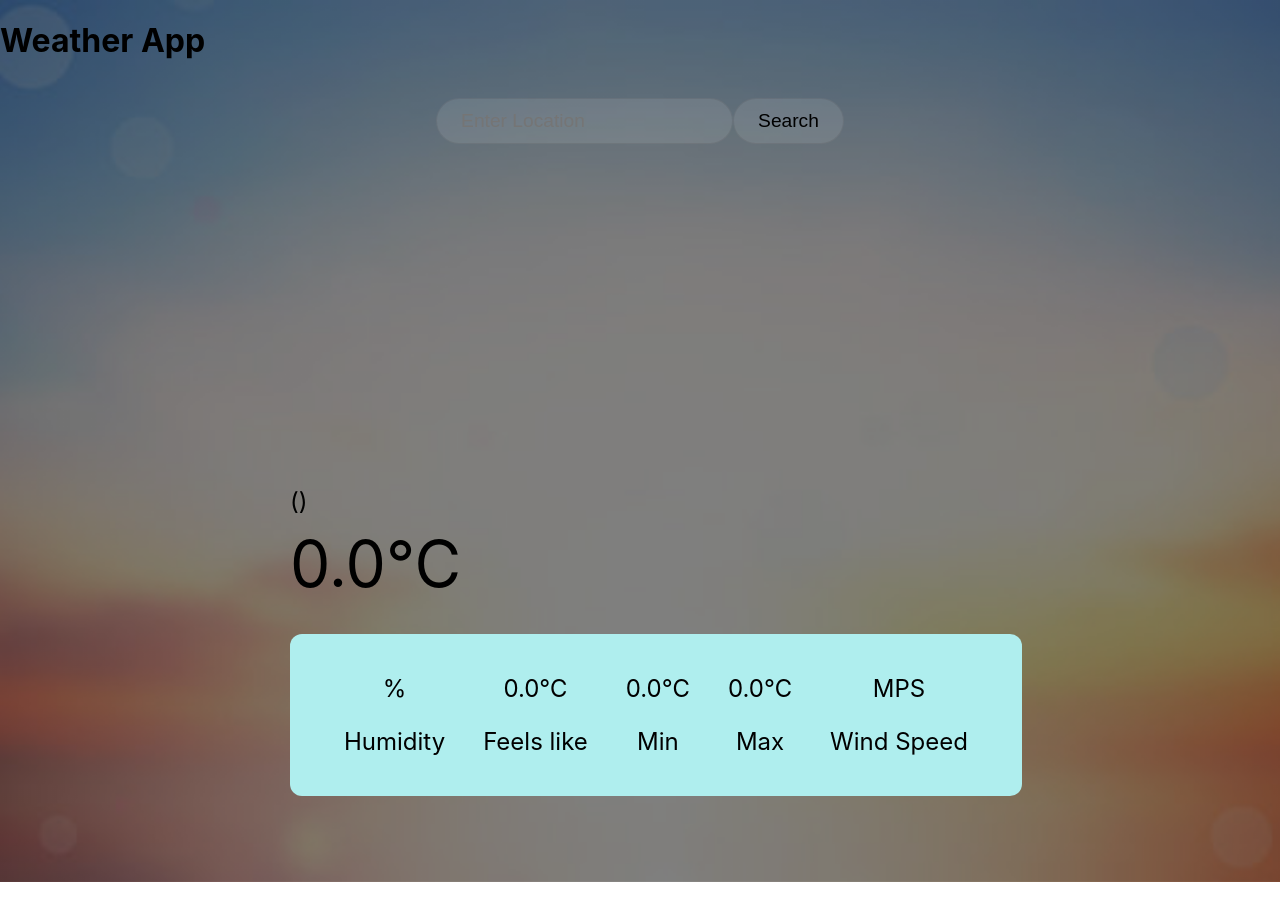
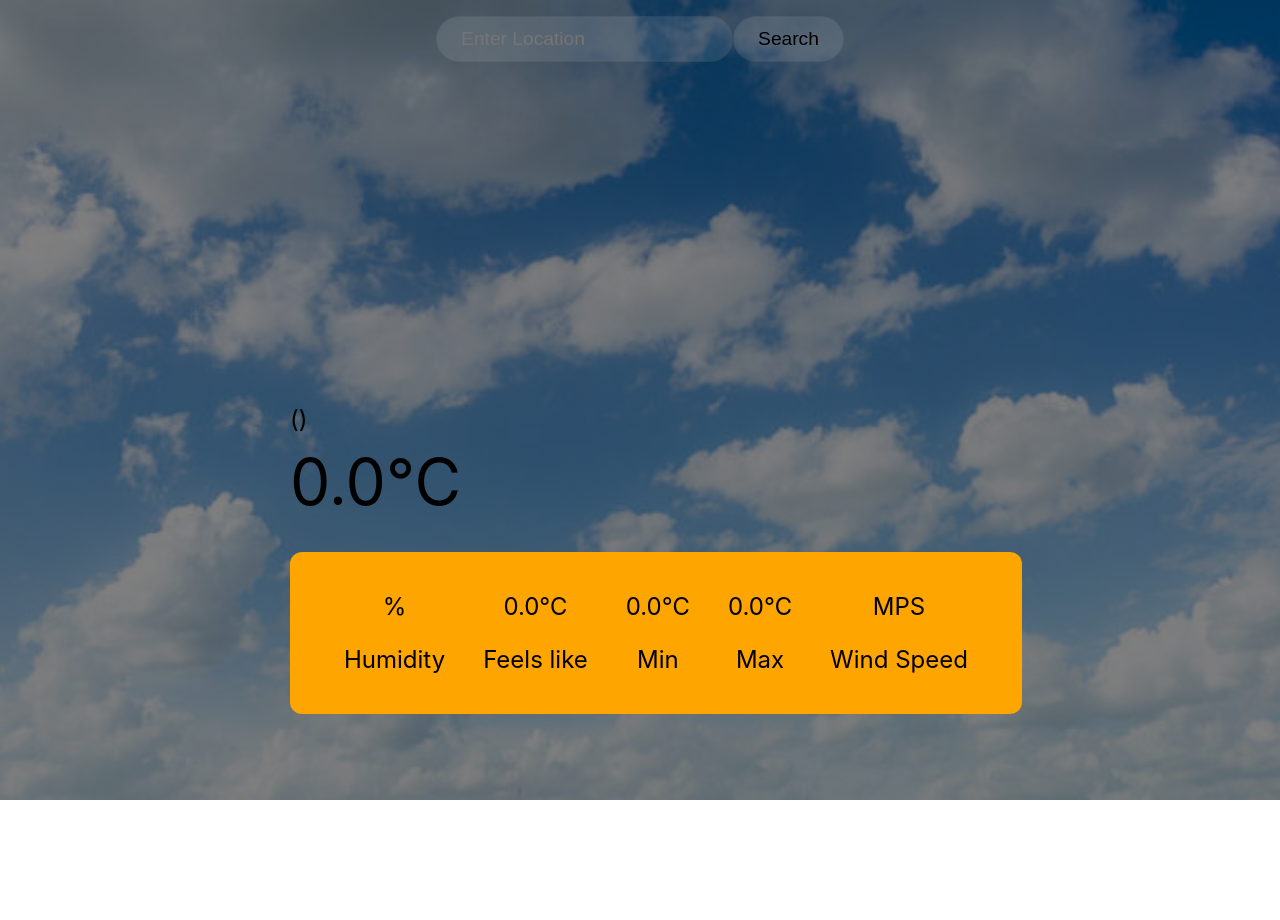
Before and after one commit to lucioxx89/Weather_App, a React (Create React App) app: page / in a window 1280 px wide. Shown: the top 920 px of the page. After the commit the page ends 890 px from the top, so only its background shows below. Built offline with nearby package versions, Linux system fonts and the light colour scheme; no server answers.

Commit message:
fixing style, chosing background

```diff
--- a/src/App.js
+++ b/src/App.js
@@ -7,7 +7,6 @@ import SearchForm from "./components/SearchForm";
 function App() {
   return (
     <>
-      <h1> Weather App </h1>
       <SearchForm />
       {/* <NextDaysForecast /> */}
       {/* <ActualWeather /> */}
--- a/src/components/WeatherForecast.css
+++ b/src/components/WeatherForecast.css
@@ -78,5 +78,6 @@
   margin: 1rem auto;
   padding: 1rem;
   border-radius: 12px;
-  background-color: paleturquoise;
+  /* background-color: paleturquoise; */
+  background-color: orange;
 }
--- a/src/index.css
+++ b/src/index.css
@@ -6,7 +6,7 @@ body {
   -webkit-font-smoothing: antialiased;
   -moz-osx-font-smoothing: grayscale;
   background: linear-gradient(rgba(0, 0, 0, 0.5), rgba(0, 0, 0, 0.5)),
-    url("./assets/sky1.jpeg");
+    url("./assets/back3.jpeg");
   background-size: cover;
   background-position: center center;
   background-repeat: no-repeat;
```
Also changed, not shown: src/assets/back3.jpeg (added).
